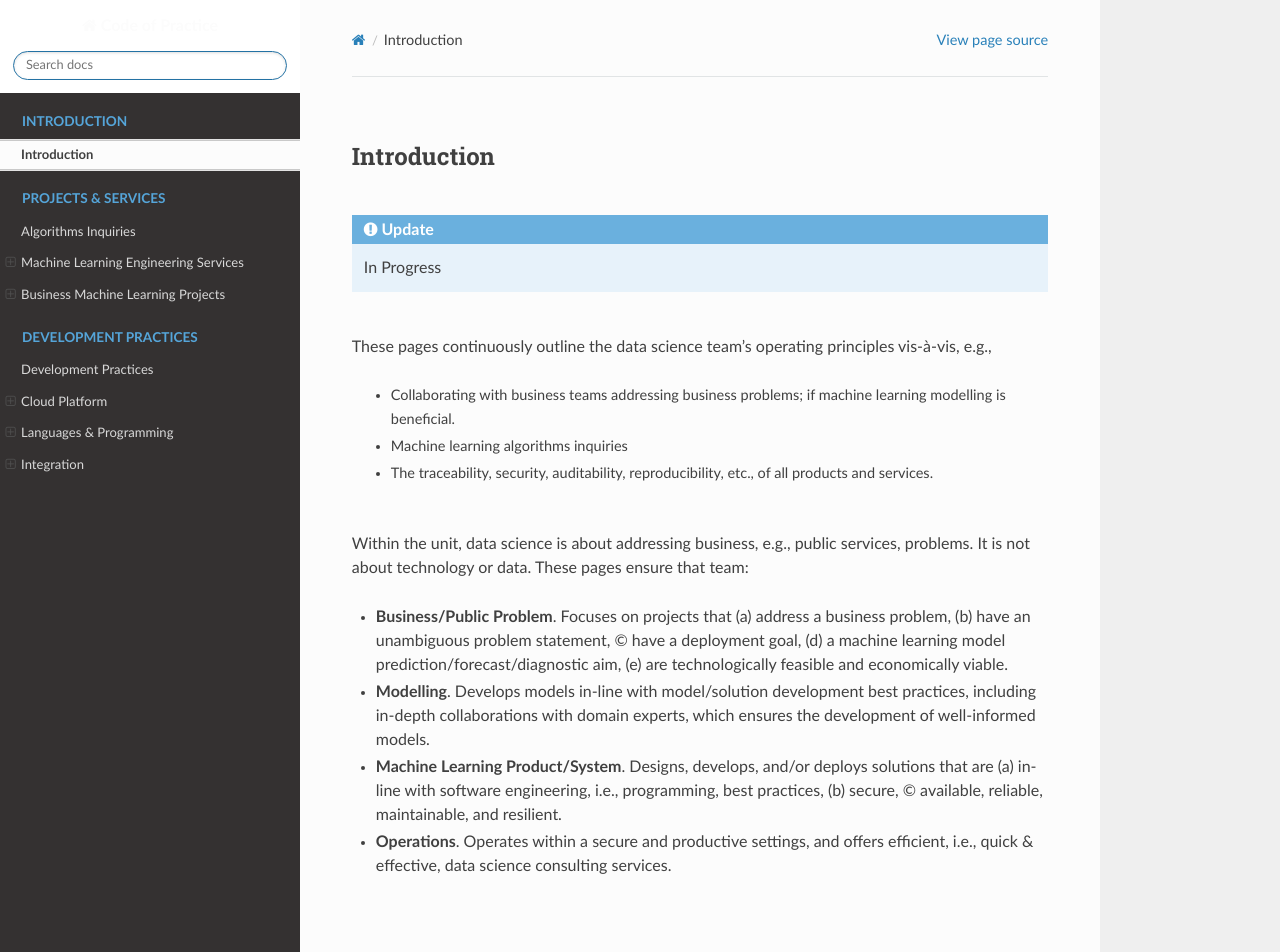
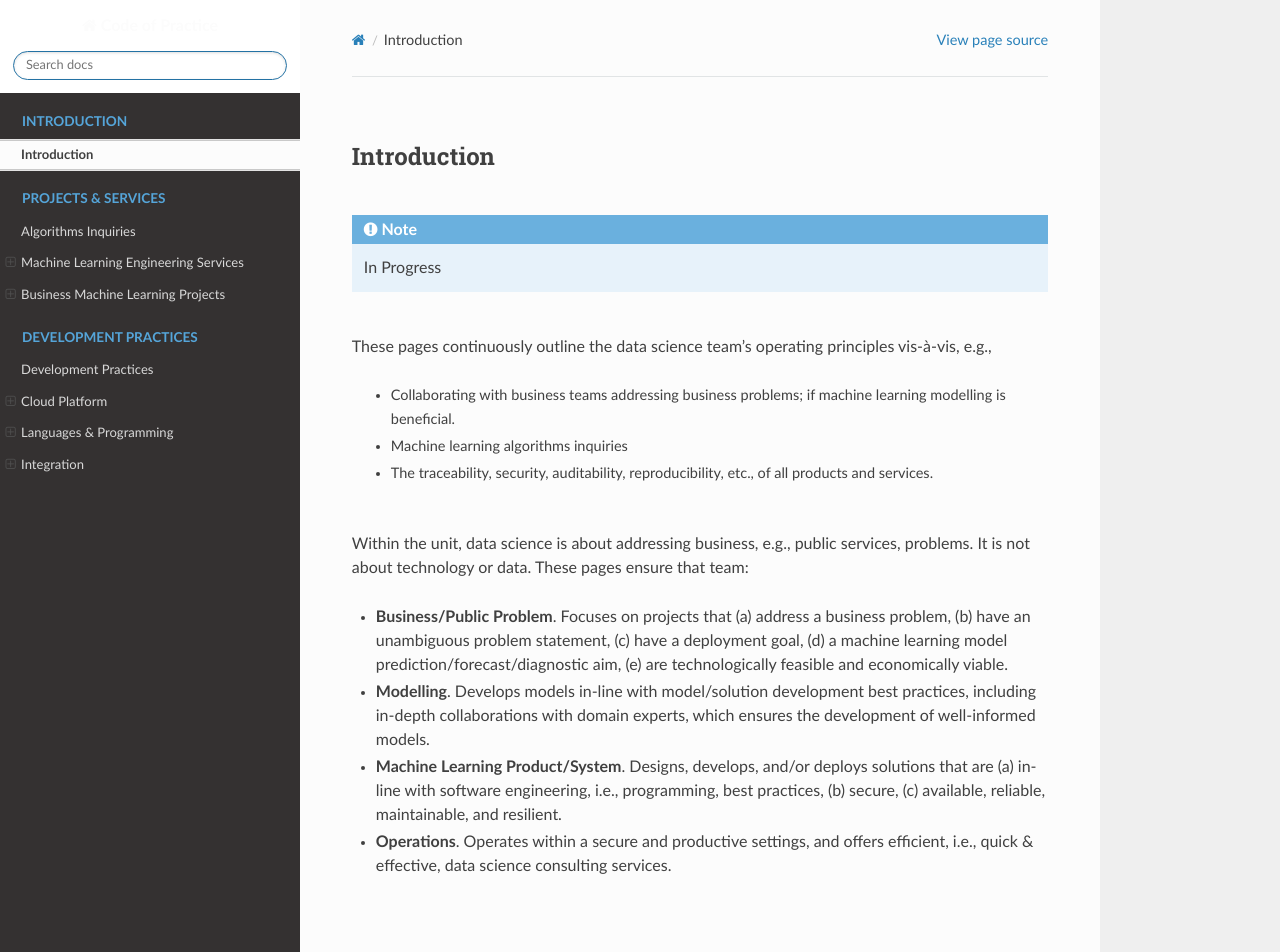
Before and after one commit to thereferences/practice, a Sphinx documentation site: the page built from docs/source/introduction.md, in a window 1280 px wide and 1220 px high. Shown: the top 952 px of the window. Built offline with Sphinx 7.4.7 and the Read the Docs theme 2.0.0, drawn with Linux system fonts in a browser that asks for light colours.

Commit message:
Update docs/source/introduction.md

```diff
--- a/docs/source/introduction.md
+++ b/docs/source/introduction.md
@@ -4,7 +4,7 @@
 
 <br>
 
-:::{admonition} Update
+:::{admonition} Note
 :class: margin
 In Progress
 :::
@@ -26,14 +26,15 @@ Within the unit, data science is about addressing business, e.g., public service
 data.  These pages ensure that team:
 
 * **Business/Public Problem**. Focuses on projects that (a) address a business problem, (b) have an unambiguous problem
-statement, (c) have a deployment goal, (d) a machine learning model prediction/forecast/diagnostic aim, (e) are technologically feasible and
+statement, \(c\) have a deployment goal, (d) a machine learning model prediction/forecast/diagnostic aim, (e) are
+  technologically feasible and
 economically viable.
 
 * **Modelling**. Develops models in-line with model/solution development best practices, including in-depth collaborations
 with domain experts, which ensures the development of well-informed models.
 
 * **Machine Learning Product/System**. Designs, develops, and/or deploys solutions that are (a) in-line with software
-engineering, i.e., programming, best practices, (b) secure, (c) available, reliable, maintainable, and resilient.
+engineering, i.e., programming, best practices, (b) secure, \(c\) available, reliable, maintainable, and resilient.
 
 * **Operations**. Operates within a secure and productive settings, and offers efficient, i.e., quick & effective, data
 science consulting services.
```
